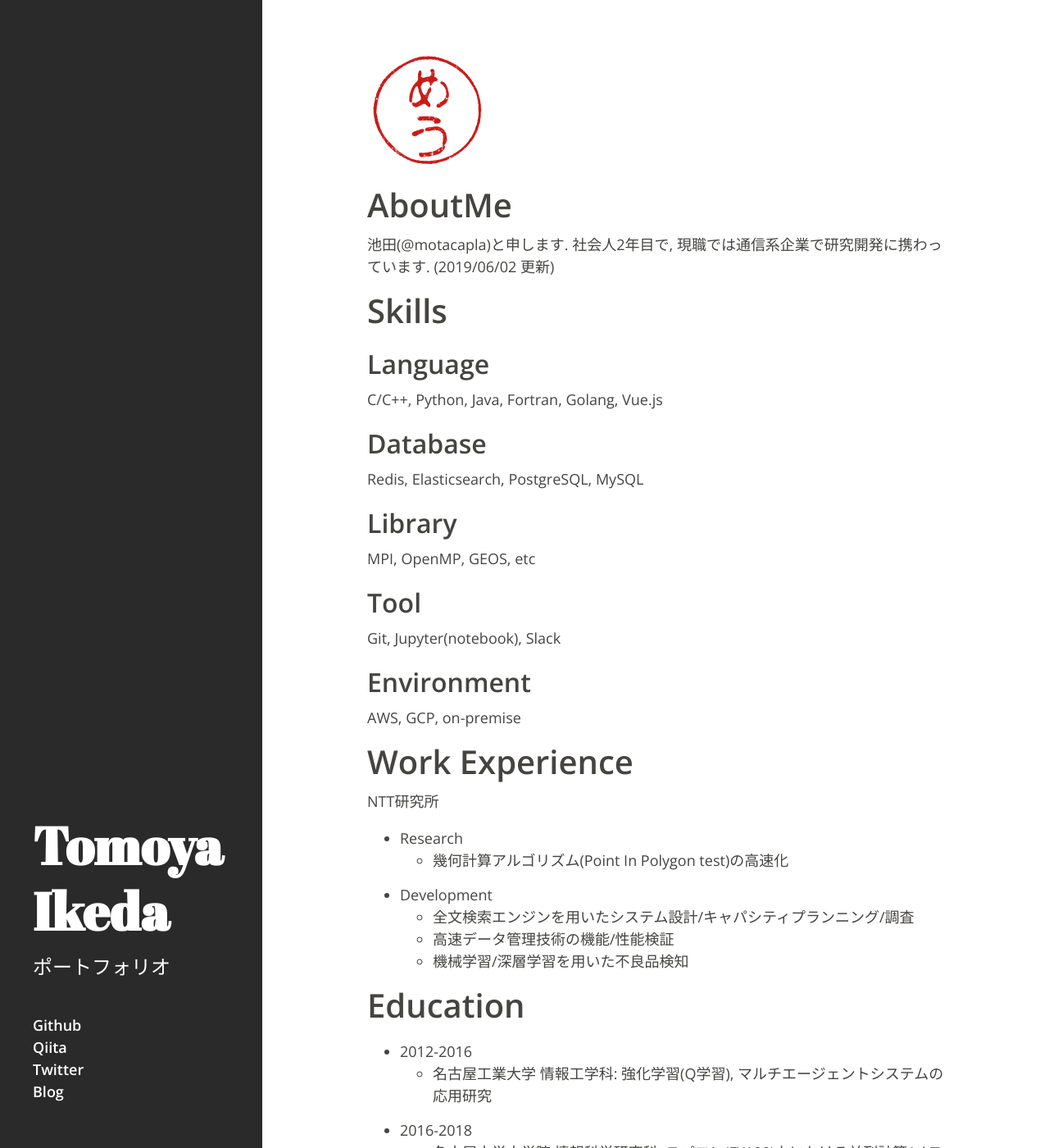
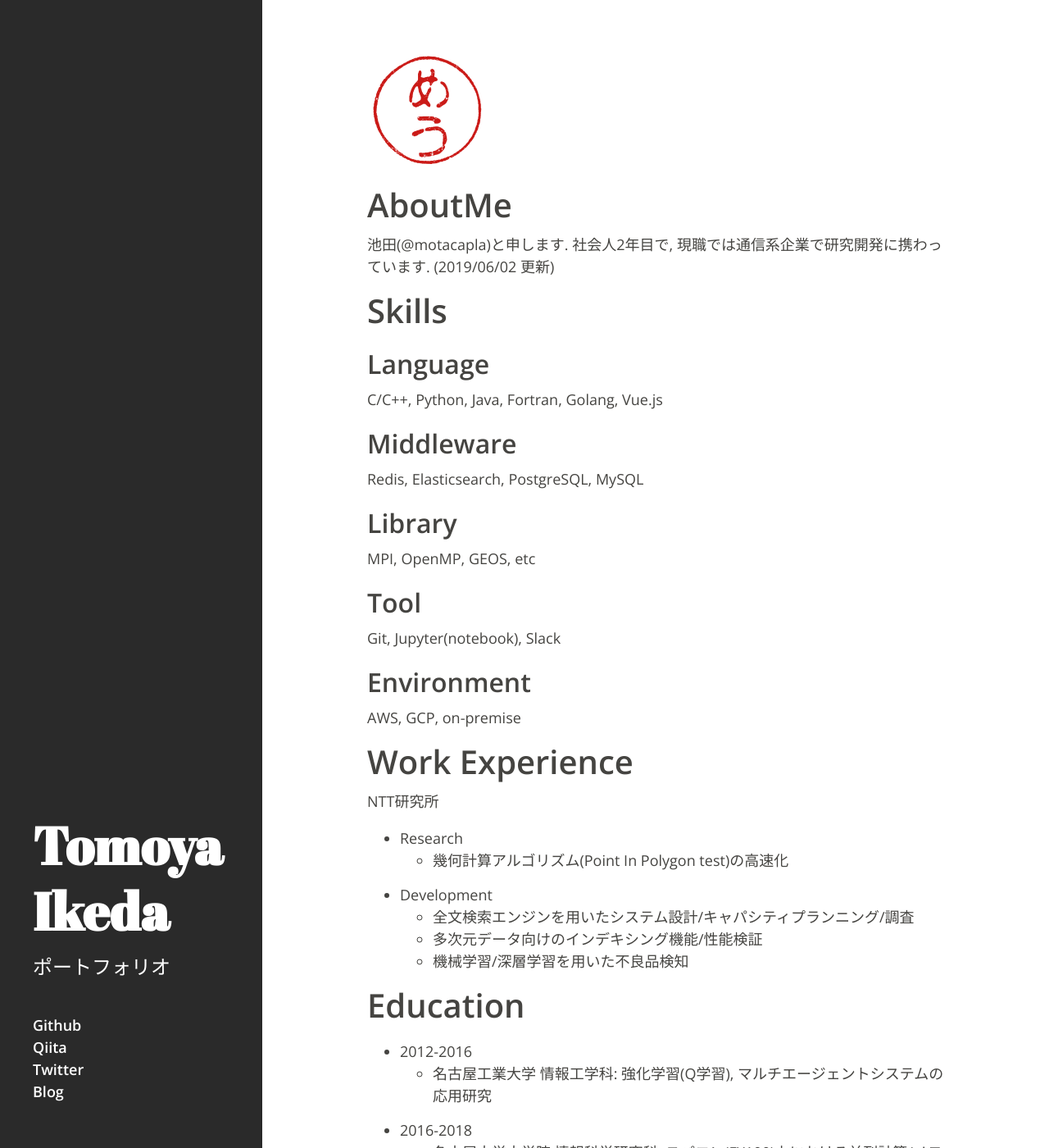
Before and after one commit to motacapla/motacapla.github.io, a Jekyll site: the page built from index.md, in a window 1280 px wide and 1400 px high. Shown: the whole window at 82% size. Built offline with Jekyll 4.4.1, drawn with Linux system fonts in a browser that asks for light colours; the list of posts is cut into pages by our own code; some of the changed text lies outside the part shown.

Commit message:
updated index.md
for fix typo

```diff
--- a/index.md
+++ b/index.md
@@ -10,7 +10,7 @@ layout: default
 ## Language
 C/C++, Python, Java, Fortran, Golang, Vue.js
 
-## Database
+## Middleware
 Redis, Elasticsearch, PostgreSQL, MySQL
 
 ## Library
@@ -30,7 +30,7 @@ NTT研究所
 
 - Development
   - 全文検索エンジンを用いたシステム設計/キャパシティプランニング/調査
-  - 高速データ管理技術の機能/性能検証
+  - 多次元データ向けのインデキシング機能/性能検証
   - 機械学習/深層学習を用いた不良品検知
 
 # Education
```
Also changed, not shown: other parts of index.md (+1 -0 lines).
